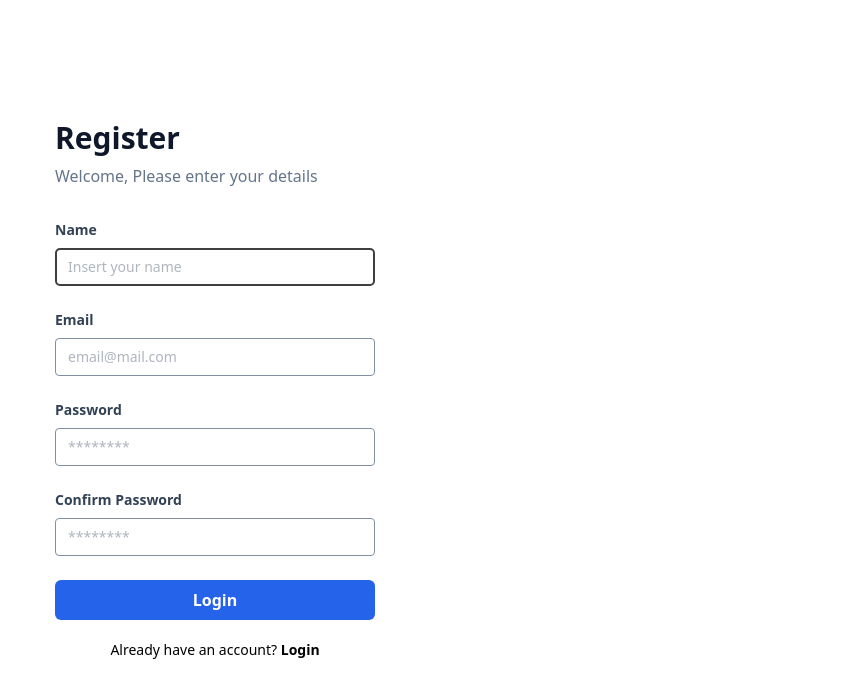
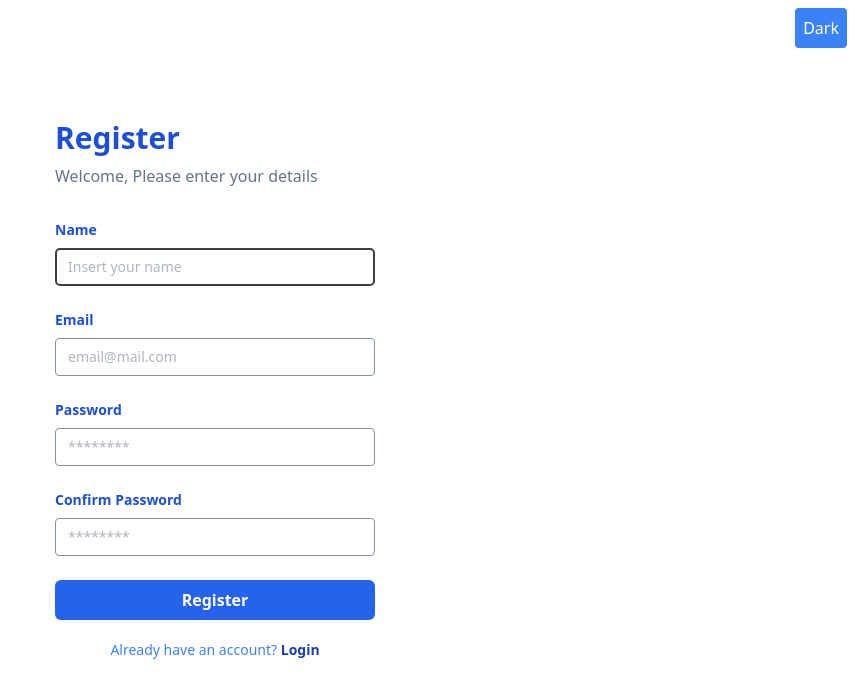
Before and after one commit to dhearr/React-App, a React (Vite) app: page /register in a window 1280 px wide. Shown: the top 698 px of the page, without its empty margins (425-1280 px from the left). Built offline with nearby package versions, Linux system fonts and the light colour scheme.

Commit message:
useContext

```diff
--- a/src/components/elements/Input/Label.jsx
+++ b/src/components/elements/Input/Label.jsx
@@ -4,7 +4,7 @@ const Label = (props) => {
   return (
     <label
       htmlFor={htmlFor}
-      className="block mb-2 text-sm font-bold text-slate-700"
+      className="block mb-2 text-sm font-bold text-blue-700"
     >
       {children}
     </label>
--- a/src/components/fragments/FormRegister.jsx
+++ b/src/components/fragments/FormRegister.jsx
@@ -35,7 +35,7 @@ const FormRegister = () => {
         type="password"
         placeholder="********"
       />
-      <Button variant="bg-blue-600 w-full">Login</Button>
+      <Button variant="bg-blue-600 w-full">Register</Button>
     </form>
   );
 };
--- a/src/components/fragments/TableCart.jsx
+++ b/src/components/fragments/TableCart.jsx
@@ -1,10 +1,12 @@
-import { useEffect, useRef, useState } from "react";
+import { useContext, useEffect, useRef, useState } from "react";
 import { useSelector } from "react-redux";
+import { DarkMode } from "../../context/DarkMode";
 
 const TableCart = (props) => {
   const { products } = props;
   const cart = useSelector((state) => state.cart.data);
   const [totalPrice, setTotalPrice] = useState(0);
+  const { isDarkMode } = useContext(DarkMode);
 
   useEffect(() => {
     if (products.length > 0 && cart.length > 0) {
@@ -27,7 +29,11 @@ const TableCart = (props) => {
   }, [cart]);
 
   return (
-    <table className="table-auto text-left border-separate border-spacing-5">
+    <table
+      className={`table-auto text-left border-separate border-spacing-5 ${
+        isDarkMode && "text-slate-100"
+      }`}
+    >
       <thead>
         <tr>
           <th>Product</th>
--- a/src/components/layouts/AuthLayouts.jsx
+++ b/src/components/layouts/AuthLayouts.jsx
@@ -1,13 +1,29 @@
+import { useContext } from "react";
 import { Link } from "react-router-dom";
+import { DarkMode } from "../../context/DarkMode";
 
 const AuthLayouts = (props) => {
   const { children, title, type } = props;
+  const { isDarkMode, setIsDarkMode } = useContext(DarkMode);
+
+  // {
+  //   console.log(isDarkmode);
+  // }
 
   return (
-    <>
-      <div className="flex justify-center min-h-screen items-center">
+    <div
+      className={`flex justify-center min-h-screen items-center ${
+        isDarkMode && "bg-slate-900"
+      }`}
+    >
       <div className="w-full max-w-xs">
-          <h1 className="text-3xl font-bold mb-2 text-slate-900">{title}</h1>
+        <button
+          className="absolute right-2 top-2 bg-blue-500 p-2 text-white rounded"
+          onClick={() => setIsDarkMode(!isDarkMode)}
+        >
+          {isDarkMode ? "Light" : "Dark"}
+        </button>
+        <h1 className="text-3xl font-bold mb-2 text-blue-700">{title}</h1>
         <p className="font-medium text-slate-500 mb-8">
           Welcome, Please enter your details
         </p>
@@ -15,25 +31,24 @@ const AuthLayouts = (props) => {
         <Navigation type={type} />
       </div>
     </div>
-    </>
   );
 };
 
 const Navigation = ({ type }) => {
   if (type === "login") {
     return (
-      <p className="text-center text-sm my-5">
+      <p className="text-center text-sm my-5 text-blue-500">
         Don&#39;t have an account?{" "}
-        <Link to="/register" className="font-bold">
+        <Link to="/register" className="font-bold text-blue-800">
           Register
         </Link>
       </p>
     );
   } else {
     return (
-      <p className="text-center text-sm my-5">
+      <p className="text-center text-sm my-5 text-blue-500">
         Already have an account?{" "}
-        <Link to="/login" className="font-bold">
+        <Link to="/login" className="font-bold text-blue-800">
           Login
         </Link>
       </p>
--- a/src/components/layouts/Navbar.jsx
+++ b/src/components/layouts/Navbar.jsx
@@ -1,11 +1,13 @@
-import { useEffect, useState } from "react";
+import { useContext, useEffect, useState } from "react";
 import { useLogin } from "../../hooks/useLogin";
 import Button from "../elements/Button";
 import { useSelector } from "react-redux";
+import { DarkMode } from "../../context/DarkMode";
 
 const Navbar = () => {
   const username = useLogin();
   const [totalCart, setTotalCart] = useState(0);
+  const { isDarkMode, setIsDarkMode } = useContext(DarkMode);
   const cart = useSelector((state) => state.cart.data);
 
   useEffect(() => {
@@ -29,6 +31,12 @@ const Navbar = () => {
         Logout
       </Button>
       <div className="flex p-2 bg-blue-500 rounded-md ml-5">{totalCart}</div>
+      <Button
+        variant="ml-5 bg-blue-500"
+        onClick={() => setIsDarkMode(!isDarkMode)}
+      >
+        {isDarkMode ? "Light" : "Dark"}
+      </Button>
     </div>
   );
 };
--- /dev/null
+++ b/src/context/DarkMode.jsx
@@ -0,0 +1,16 @@
+import { createContext, useState } from "react";
+
+const DarkModeContext = createContext();
+
+const DarkModeContextProvider = ({ children }) => {
+  const [isDarkMode, setIsDarkMode] = useState(false);
+
+  return (
+    <DarkModeContext.Provider value={{ isDarkMode, setIsDarkMode }}>
+      {children}
+    </DarkModeContext.Provider>
+  );
+};
+export const DarkMode = DarkModeContext;
+
+export default DarkModeContextProvider;
--- a/src/main.jsx
+++ b/src/main.jsx
@@ -10,6 +10,7 @@ import ProfilePage from "./pages/profile.jsx";
 import DetailProductPage from "./pages/detailProduct.jsx";
 import { Provider } from "react-redux";
 import store from "./redux/store.js";
+import DarkModeContextProvider from "./context/DarkMode";
 
 const router = createBrowserRouter([
   {
@@ -42,7 +43,9 @@ const router = createBrowserRouter([
 ReactDOM.createRoot(document.getElementById("root")).render(
   <React.StrictMode>
     <Provider store={store}>
-      <RouterProvider router={router} />
+      <DarkModeContextProvider>
+        <RouterProvider router={router} />
+      </DarkModeContextProvider>
     </Provider>
   </React.StrictMode>
 );
--- a/src/pages/products.jsx
+++ b/src/pages/products.jsx
@@ -1,12 +1,14 @@
-import { useEffect, useState } from "react";
+import { useContext, useEffect, useState } from "react";
 import CardProduct from "../components/fragments/CardProduct";
 import { getProducts } from "../services/product.service";
 import { useLogin } from "../hooks/useLogin";
 import TableCart from "../components/fragments/TableCart";
 import Navbar from "../components/layouts/Navbar";
+import { DarkMode } from "../context/DarkMode";
 
 const ProductPage = () => {
   const [products, setProducts] = useState([]);
+  const { isDarkMode } = useContext(DarkMode);
   useLogin();
 
   useEffect(() => {
@@ -18,7 +20,9 @@ const ProductPage = () => {
   return (
     <>
       <Navbar />
-      <div className="flex justify-center py-5">
+      <div
+        className={`flex justify-center py-5 ${isDarkMode && "bg-slate-900"}`}
+      >
         <div className="w-4/6 flex flex-wrap">
           {products.map((product) => (
             <CardProduct key={product.id}>
@@ -31,7 +35,7 @@ const ProductPage = () => {
           ))}
         </div>
         <div className="w-2/4">
-          <h3 className="text-3xl font-bold mb-2 text-slate-900 ml-5">Cart</h3>
+          <h3 className="text-3xl font-bold mb-2 text-blue-700 ml-5">Cart</h3>
           <TableCart products={products} />
         </div>
       </div>
--- a/src/redux/store.js
+++ b/src/redux/store.js
@@ -6,7 +6,7 @@ const store = configureStore({
     cart: cartReducer,
   },
 });
-console.log("initial state", store.getState());
+// console.log("initial state", store.getState());
 
 store.subscribe(() => {
   console.log("Updated State", store.getState());
```
Lines whose indentation alone changed are shown as unchanged.
